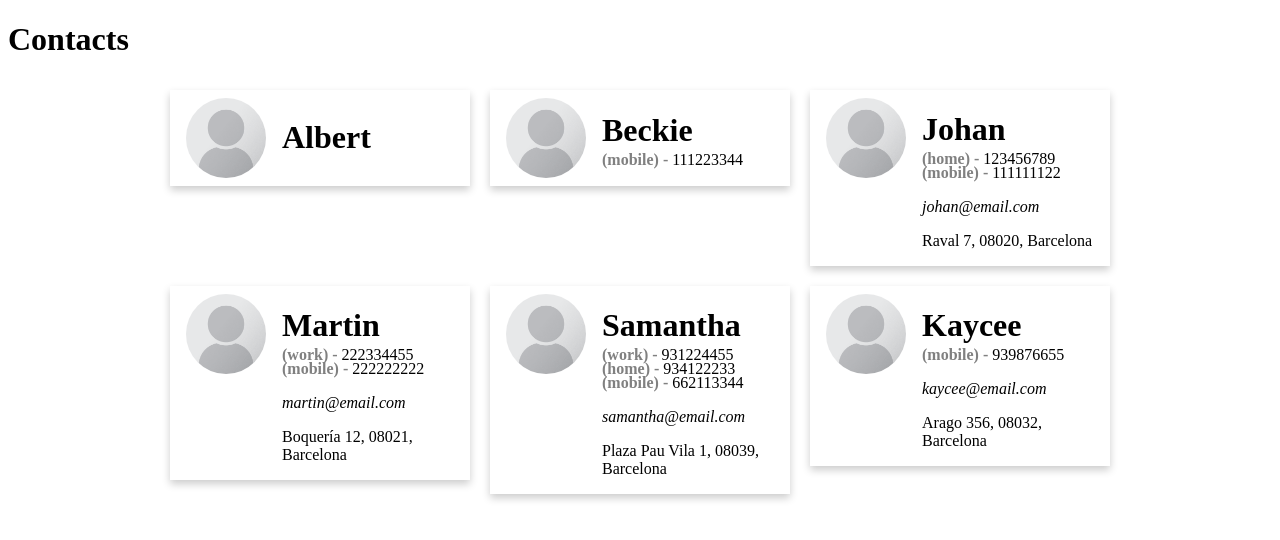
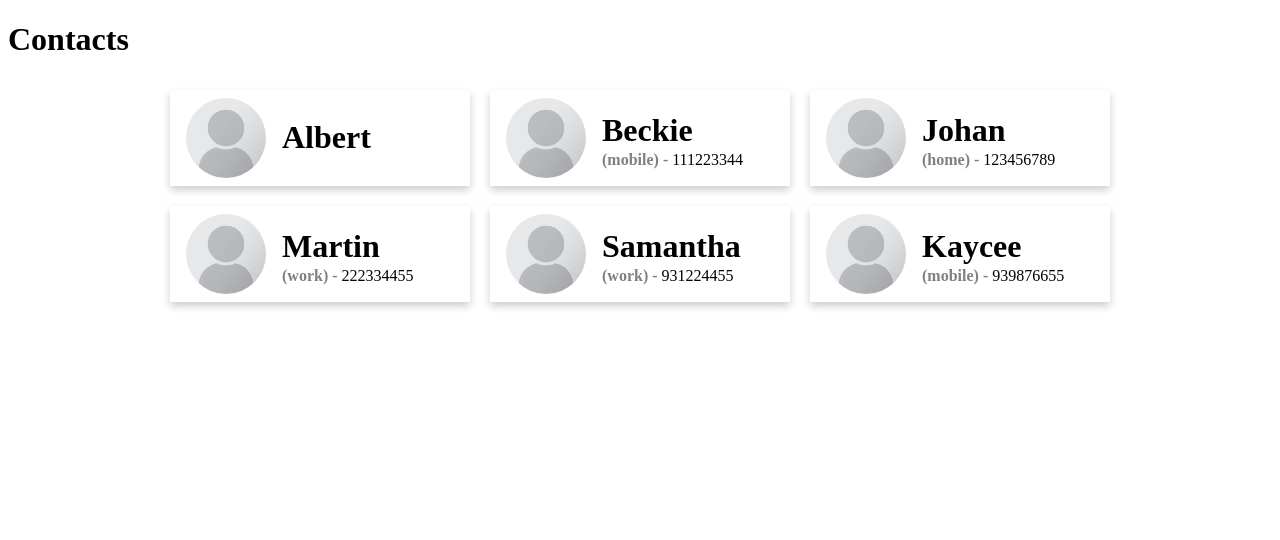
Before and after one commit to kaikcreator/angular-school-c2, an Angular app: page / in a window 1280 px wide. Shown: the top 540 px of the page. Built offline with nearby package versions, Linux system fonts and the light colour scheme.

Commit message:
completed point 6

```diff
--- a/src/app/contact/contact.component.html
+++ b/src/app/contact/contact.component.html
@@ -1,4 +1,4 @@
-<div class="contact">
+<div class="contact" (click)="parent.onContactSelected(contact.id)">
   <img class="contact-image" [src]="contact.picture">
   <div class="contact-detail">
     <h1 class="contact-detail-name">{{contact.name}}</h1>
--- a/src/app/contact/contact.component.ts
+++ b/src/app/contact/contact.component.ts
@@ -1,5 +1,6 @@
 import { Component, OnInit, Input } from '@angular/core';
 import { Contact } from '../contact.model';
+import { ContactsListComponent } from '../contacts-list/contacts-list.component';
 
 @Component({
   selector: 'app-contact',
@@ -11,7 +12,7 @@ export class ContactComponent implements OnInit {
   @Input() contact: Contact;
   @Input() expanded: boolean = false;
 
-  constructor() { }
+  constructor(public parent:ContactsListComponent) { }
 
   ngOnInit() {
   }
--- a/src/app/contacts-list/contacts-list.component.html
+++ b/src/app/contacts-list/contacts-list.component.html
@@ -1,4 +1,5 @@
 <h1>Contacts</h1>
 <div class="contacts-list">
-    <app-contact *ngFor="let contact of contacts" [contact]="contact" [expanded]="true"></app-contact>
+    <app-contact *ngFor="let contact of contacts"
+    [contact]="contact" [expanded]="contact.id === selectedContact"></app-contact>
 </div>
--- a/src/app/contacts-list/contacts-list.component.ts
+++ b/src/app/contacts-list/contacts-list.component.ts
@@ -9,6 +9,7 @@ import { ContactsService } from '../contacts.service';
 })
 export class ContactsListComponent implements OnInit {
 
+  public selectedContact:number = null;
   public contacts:Contact[] = [];
   constructor(public contactsService:ContactsService) {
   }
@@ -17,4 +18,8 @@ export class ContactsListComponent implements OnInit {
     this.contacts = this.contactsService.getContacts();
   }
 
+  onContactSelected(id:number){
+    this.selectedContact = this.selectedContact === id ? null : id;
+  }
+
 }
```
